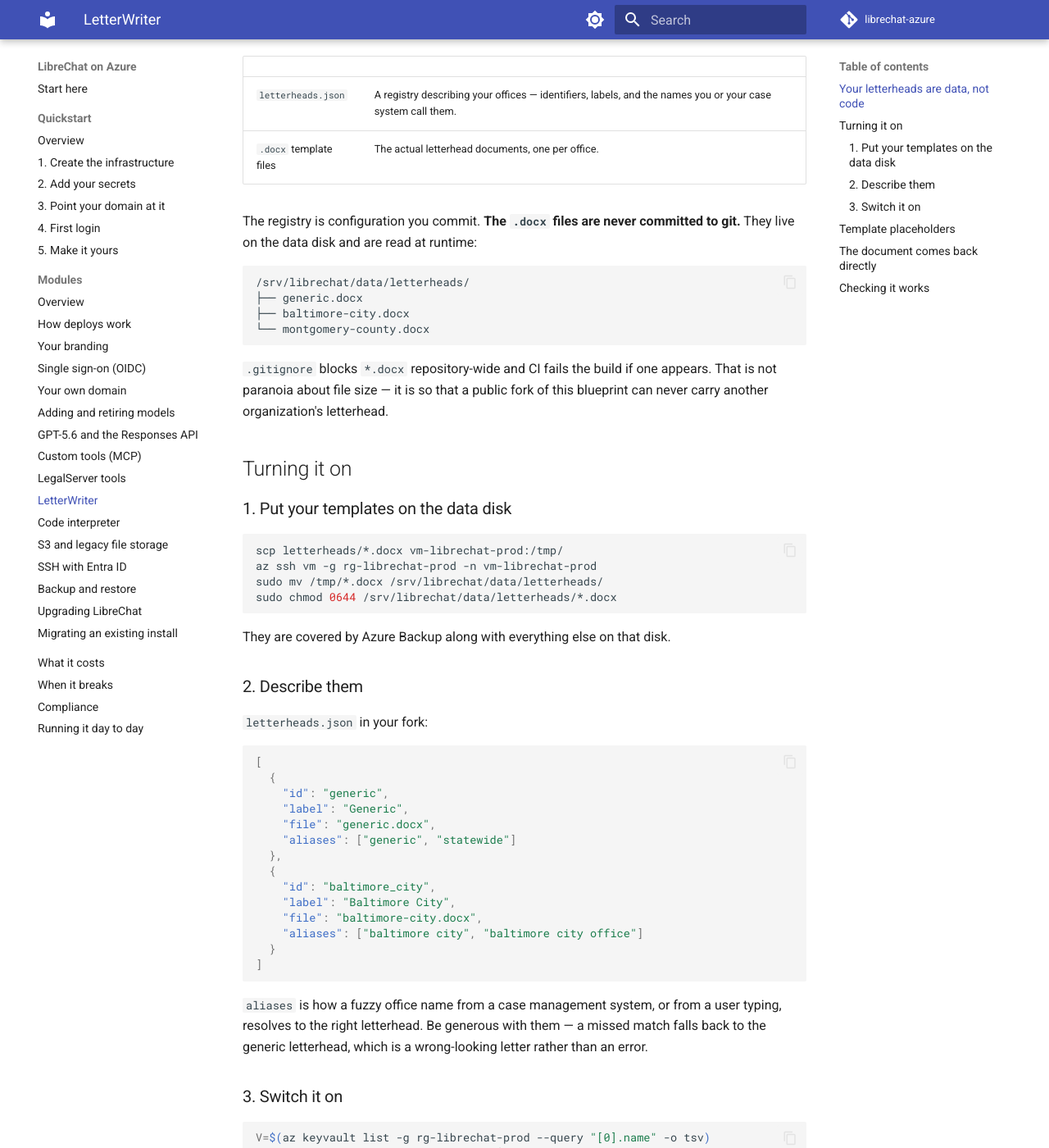
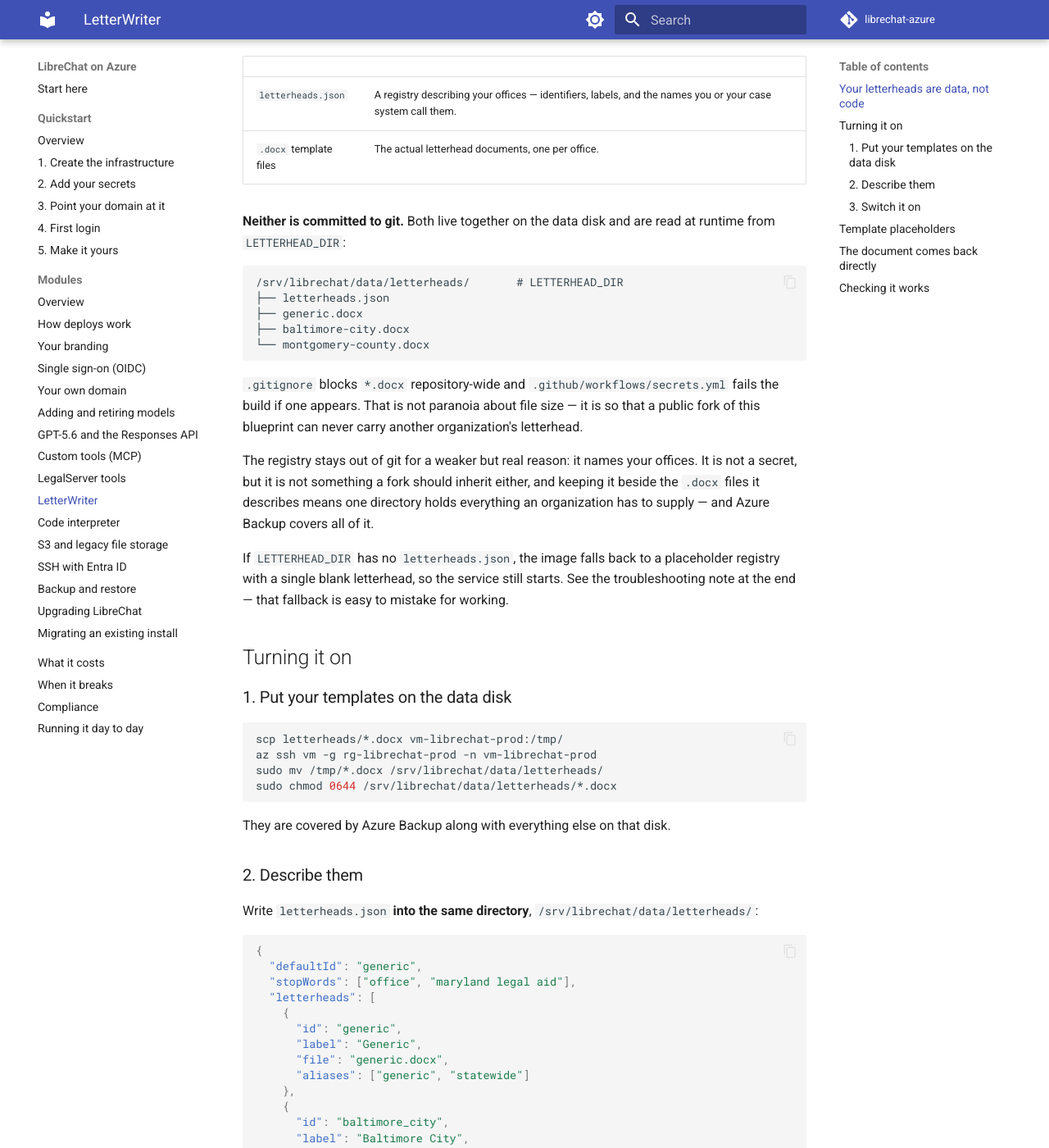
Before and after one commit to MarylandLegalAid/librechat-azure, an MkDocs documentation site: the page built from docs/modules/mcp-letterwriter.md, in a window 1280 px wide and 1400 px high, scrolled down 363 px. Shown: the whole window at 82% size. Built offline with MkDocs 1.6.1 and Material for MkDocs 9.7.7, drawn with Linux system fonts in a browser that asks for light colours; comment, search, counter and statistics services are not loaded; some of the changed text lies outside the part shown.

Commit message:
Correct where letterheads.json actually lives
The module said to put the registry "in your fork". The published image reads it
from LETTERHEAD_DIR, beside the .docx files it names — a grantee following the
old wording would have committed it to a fork and then watched the service run
on the bundled placeholder instead, which starts cleanly and produces
blank-headed letters.

Also documents the fields the extracted server actually reads (stopWords,
legalserver_offices, include_unit_name, defaultId, longest-alias precedence,
bare filenames only), and adds the /healthz field that distinguishes "working"
from "silently running on the placeholder registry" — the failure mode where
every other signal looks healthy.

Co-Authored-By: Claude Opus 5 <noreply@anthropic.com>

````diff
--- a/docs/modules/mcp-letterwriter.md
+++ b/docs/modules/mcp-letterwriter.md
@@ -15,19 +15,29 @@ Two pieces:
 | `letterheads.json` | A registry describing your offices — identifiers, labels, and the names you or your case system call them. |
 | `.docx` template files | The actual letterhead documents, one per office. |
 
-The registry is configuration you commit. **The `.docx` files are never committed to
-git.** They live on the data disk and are read at runtime:
+**Neither is committed to git.** Both live together on the data disk and are read at
+runtime from `LETTERHEAD_DIR`:
 
 ```
-/srv/librechat/data/letterheads/
+/srv/librechat/data/letterheads/       # LETTERHEAD_DIR
+├── letterheads.json
 ├── generic.docx
 ├── baltimore-city.docx
 └── montgomery-county.docx
 ```
 
-`.gitignore` blocks `*.docx` repository-wide and CI fails the build if one appears.
-That is not paranoia about file size — it is so that a public fork of this blueprint
-can never carry another organization's letterhead.
+`.gitignore` blocks `*.docx` repository-wide and `.github/workflows/secrets.yml` fails
+the build if one appears. That is not paranoia about file size — it is so that a public
+fork of this blueprint can never carry another organization's letterhead.
+
+The registry stays out of git for a weaker but real reason: it names your offices. It
+is not a secret, but it is not something a fork should inherit either, and keeping it
+beside the `.docx` files it describes means one directory holds everything an
+organization has to supply — and Azure Backup covers all of it.
+
+If `LETTERHEAD_DIR` has no `letterheads.json`, the image falls back to a placeholder
+registry with a single blank letterhead, so the service still starts. See the
+troubleshooting note at the end — that fallback is easy to mistake for working.
 
 ## Turning it on
 
@@ -44,29 +54,52 @@ They are covered by Azure Backup along with everything else on that disk.
 
 ### 2. Describe them
 
-`letterheads.json` in your fork:
+Write `letterheads.json` **into the same directory**,
+`/srv/librechat/data/letterheads/`:
 
 ```json
-[
-  {
-    "id": "generic",
-    "label": "Generic",
-    "file": "generic.docx",
-    "aliases": ["generic", "statewide"]
-  },
-  {
-    "id": "baltimore_city",
-    "label": "Baltimore City",
-    "file": "baltimore-city.docx",
-    "aliases": ["baltimore city", "baltimore city office"]
-  }
-]
+{
+  "defaultId": "generic",
+  "stopWords": ["office", "maryland legal aid"],
+  "letterheads": [
+    {
+      "id": "generic",
+      "label": "Generic",
+      "file": "generic.docx",
+      "aliases": ["generic", "statewide"]
+    },
+    {
+      "id": "baltimore_city",
+      "label": "Baltimore City",
+      "file": "baltimore-city.docx",
+      "aliases": ["baltimore city", "baltimore city office"],
+      "legalserver_offices": ["Baltimore City"],
+      "include_unit_name": true
+    }
+  ]
+}
 ```
+
+| Field | Means |
+|---|---|
+| `id` | Stable machine name; what an explicit `letterhead_id` accepts |
+| `label` | Human name, shown when the model lists the letterheads |
+| `file` | A **bare filename** in `LETTERHEAD_DIR`. A path is refused. |
+| `aliases` | Free-text spellings that should resolve to this office |
+| `legalserver_offices` | Exact office names as LegalServer spells them, so a matter lookup resolves correctly |
+| `include_unit_name` | When true, a `unit_name` argument joins this office's signature block |
+| `defaultId` | Which letterhead to use when nothing matches |
+| `stopWords` | Words ignored when matching. **Put your organization's own name here** so "Maryland Legal Aid — Baltimore City Office" matches `baltimore city`. |
 
 `aliases` is how a fuzzy office name from a case management system, or from a user
 typing, resolves to the right letterhead. Be generous with them — a missed match
-falls back to the generic letterhead, which is a wrong-looking letter rather than an
-error.
+falls back to the default letterhead, which is a wrong-looking letter rather than an
+error. Matching prefers the **longest** alias that fits, so `baltimore county suite 300`
+wins over `baltimore county` rather than depending on the order of the file.
+
+`include_unit_name` exists because that is a per-office convention: MLA includes the
+unit in Baltimore City signature blocks and nowhere else. It was hardcoded to that one
+office; now it is a flag, which is what makes the tool reusable.
 
 ### 3. Switch it on
 
@@ -123,6 +156,25 @@ no link to expire, and there is no object store credential in the tool at all.
 docker compose exec api curl -fsS http://letterwriter-mcp:3002/healthz
 ```
 
+```json
+{"ok":true,"service":"letterwriter-mcp","version":"1.0.0",
+ "letterheads":{"count":13,"default":"generic",
+                "registry":"/data/letterheads/letterheads.json",
+                "using_bundled_registry":false}}
+```
+
+!!! warning "Check `using_bundled_registry` before anything else"
+    If it is `true`, the service never found your `letterheads.json` and is running on
+    the placeholder registry that ships inside the image — one blank letterhead reading
+    "[ YOUR LETTERHEAD ARTWORK GOES HERE ]".
+
+    Everything else looks perfectly healthy in that state: the container is up, the
+    health check passes, letters generate. They just come out blank-headed. The usual
+    cause is a `LETTERHEAD_DIR` that is empty, or a data disk that did not mount.
+
+    `count` is the other number worth reading — if it does not match the number of
+    offices you described, you are not running the registry you think you are.
+
 Then ask for a letter and open what comes back. Check the letterhead is the right
-office's — the fallback to generic is silent by design, so the only way to know
+office's — the fallback to the default is silent by design, so the only way to know
 matching worked is to look.
````
